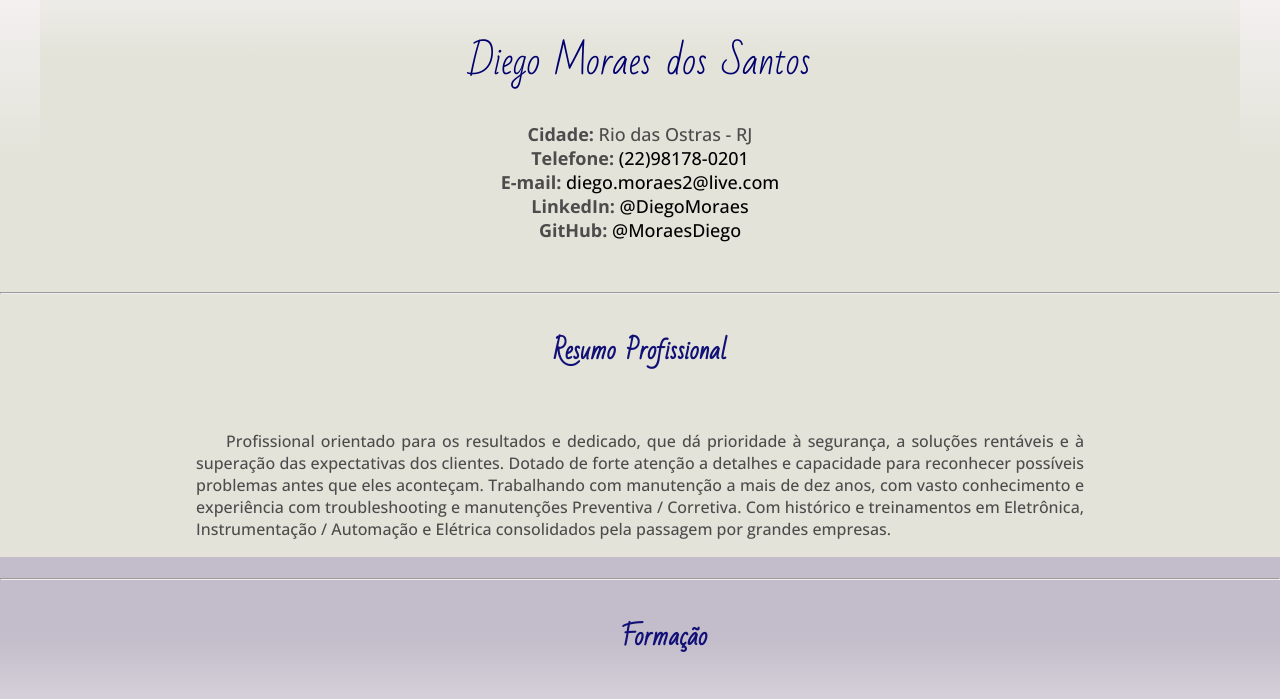
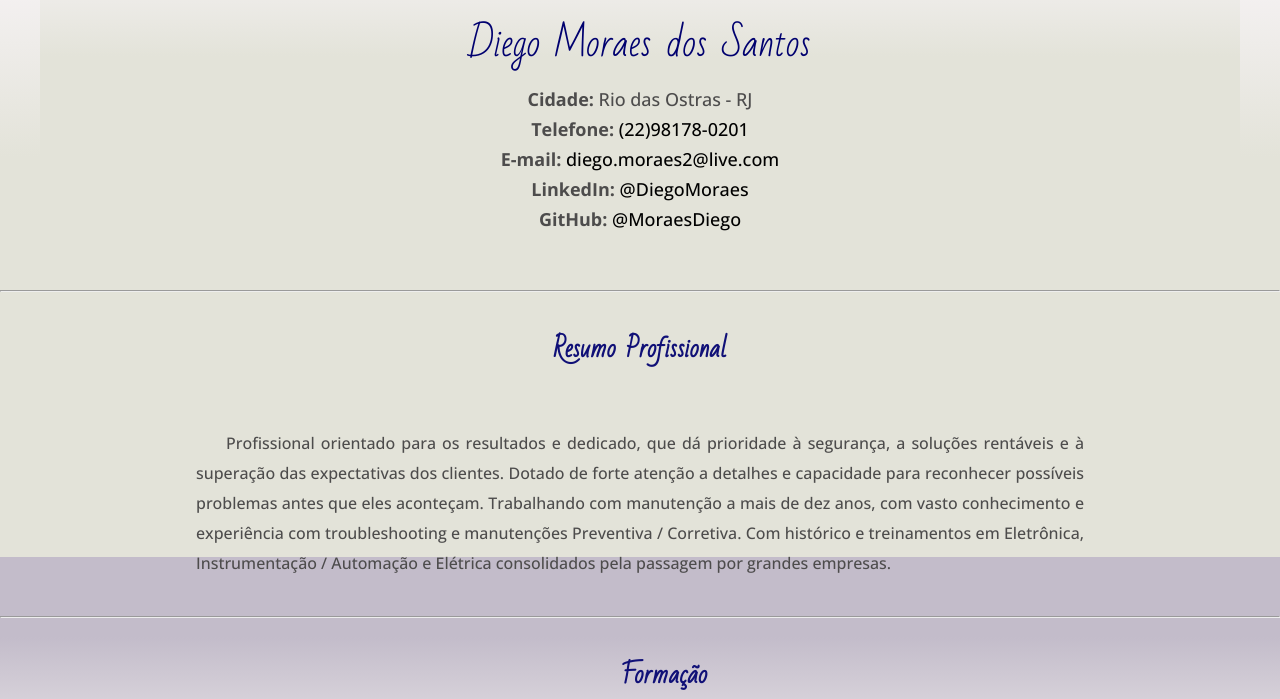
Before and after one commit to MoraesDiego/cv-web-project, a plain HTML site: page Projeto1/index.html in a window 1280 px wide. Shown: the part 243-942 px from the top of the page. Drawn offline with nearby package versions, Linux system fonts and the light colour scheme.

Commit message:
V1.5
Melhora na altura das linhas no resumo.

```diff
--- a/Projeto1/style.css
+++ b/Projeto1/style.css
@@ -59,7 +59,7 @@ li{
     margin: auto;
     padding: 0px;
     margin-top: 20px;
-
+    line-height: 30px;
     border-radius: 100px 100px 50px 50px;
     border-width: 3px;
     border-style: none;
@@ -87,8 +87,8 @@ li{
     text-align: justify;
     /*background-color: rgb(181, 183, 183);*/
     font-family: 'Open Sans', bs, Arial, Helvetica, sans-serif;
-    font-weight: 400
-
+    font-weight: 400;
+    line-height: 30px;
 }
 
 .topicos{
```
